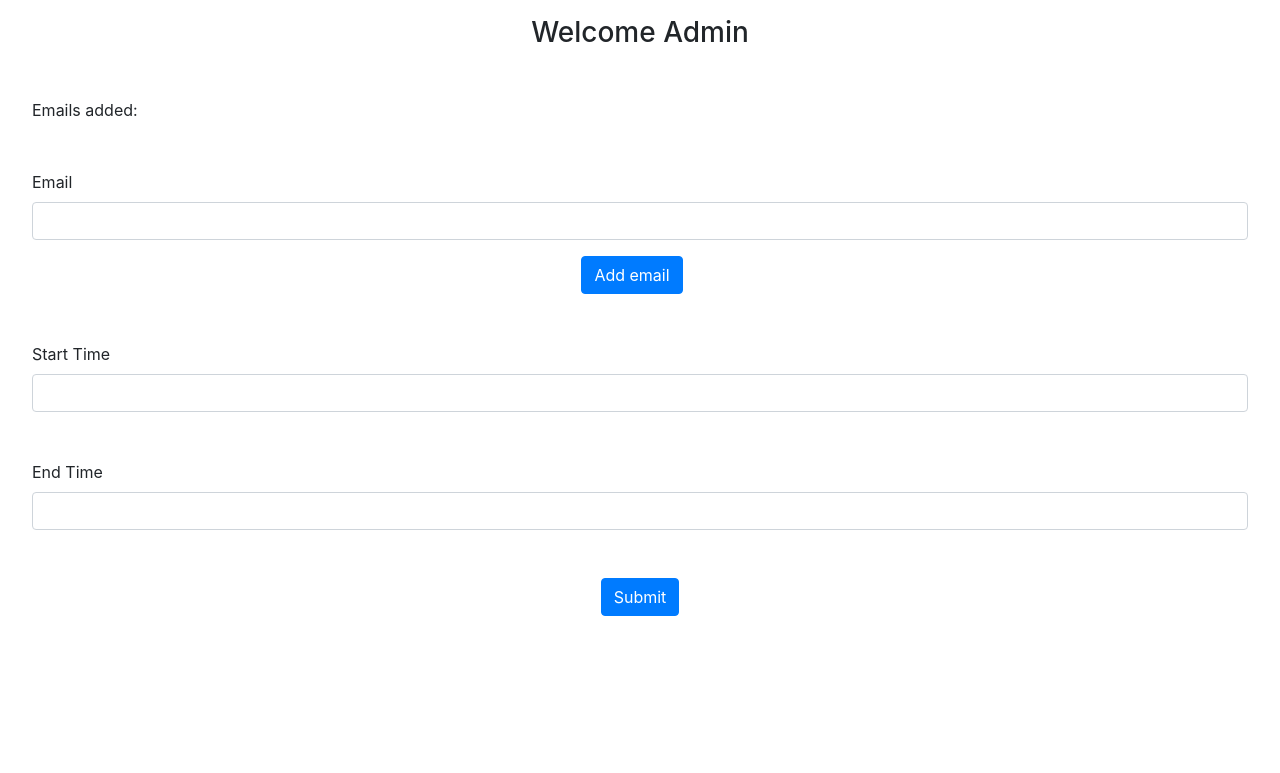
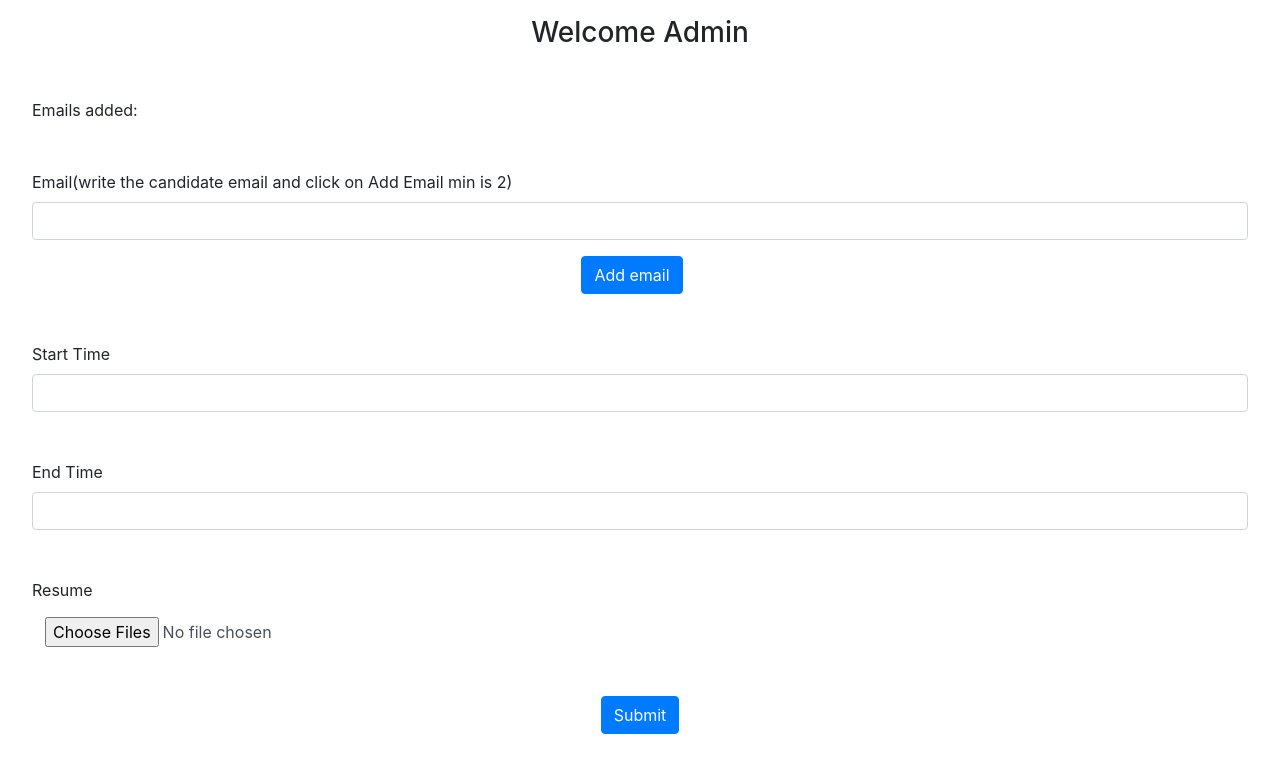
Before and after one commit to Abhirup-99/django-interview, a Django app: page / in a window 1280 px wide. Shown: the top 773 px of the page. Run offline with Django 3.2, Linux system fonts and the light colour scheme; some libraries are stand-ins or nearby versions.

Commit message:
resume: Add feature

```diff
--- a/meeting/utils.py
+++ b/meeting/utils.py
@@ -51,9 +51,6 @@ def addInterviews(submitData: interviewData) -> Tuple[Dict[str, str], int]:
                 endtime__gt=starttime,
             )
         )
-        print(interviews)
-        for interview in interviews:
-            print(interview.starttime, interview.id, interview.endtime)
         interviewer = Interviewer.objects.get(pk=1)
         if interviews.exists and len(interviews) > 0:
             return (
@@ -78,6 +75,7 @@ def addInterviews(submitData: interviewData) -> Tuple[Dict[str, str], int]:
                 interviewId=interviewId,
             )
             newInterview.save()
+        sendEmail(email)
         return ({"status": "success", "interviewId": interviewId}, 200)
 
 
--- a/meeting/views.py
+++ b/meeting/views.py
@@ -1,6 +1,5 @@
 import json
 
-from django.core import serializers
 from django.http.request import HttpRequest
 from django.http.response import HttpResponse, JsonResponse
 from django.shortcuts import render
@@ -29,7 +28,6 @@ def getInterviewView(request: HttpRequest) -> JsonResponse:
     interviews = Interview.objects.filter(interviewId=interviewId).select_related(
         "interviewee"
     )
-    print(interviews)
     if not interviews.exists():
         return JsonResponse({"status": "failure"}, status=400)
     interview = {
@@ -38,7 +36,6 @@ def getInterviewView(request: HttpRequest) -> JsonResponse:
         "endtime": interviews[0].endtime,
         "emails": [interview.interviewee.email for interview in interviews],
     }
-    print(interview)
     return JsonResponse(interview)
 
 
--- a/templates/index.html
+++ b/templates/index.html
@@ -47,6 +47,21 @@
       type="text/css"
     />
     <script src="{% static 'js/index.js' %}"></script>
+    <script src="https://www.gstatic.com/firebasejs/8.6.8/firebase-app.js"></script>
+    <script src="https://www.gstatic.com/firebasejs/8.6.8/firebase-storage.js"></script>
+    <script>
+      var firebaseConfig = {
+        apiKey: "AIzaSyCFk3ZGYcnjnBEfNwgT0pplU9MeZCb-C-k",
+        authDomain: "awesome-erp-b3002.firebaseapp.com",
+        databaseURL:
+          "https://awesome-erp-b3002-default-rtdb.asia-southeast1.firebasedatabase.app",
+        projectId: "awesome-erp-b3002",
+        storageBucket: "awesome-erp-b3002.appspot.com",
+        messagingSenderId: "644148147898",
+        appId: "1:644148147898:web:c74bc062c9d2bbeba9f483",
+      };
+      firebase.initializeApp(firebaseConfig);
+    </script>
   </head>
   <body>
     <h3 class="text-center p-3">Welcome Admin</h3>
@@ -54,7 +69,10 @@
     <form id="formCreate">
       {% csrf_token %}
       <div class="form-group p-3 m-3">
-        <label for="userEmail">Email</label>
+        <label for="userEmail"
+          >Email(write the candidate email and click on Add Email min is
+          2)</label
+        >
         <input
           type="email"
           name="UserEmail"
@@ -74,6 +92,7 @@
           class="form-control datepicker"
           name="startTime"
           id="startTime"
+          required
         />
       </div>
       <div class="form-group p-3 m-3">
@@ -83,6 +102,19 @@
           class="form-control datepicker"
           name="endTime"
           id="endTime"
+          required
+        />
+      </div>
+      <div class="form-group p-3 m-3">
+        <label for="resume">Resume</label>
+        <input
+          type="file"
+          class="form-control btn"
+          name="resume"
+          id="resume"
+          accept="application/pdf"
+          multiple
+          required
         />
       </div>
       <div class="text-center">
@@ -157,6 +189,14 @@
     })
       .then(async (res) => {
         if (res.ok) {
+          const files = document.getElementById("resume").files;
+          const storageRef = firebase.storage().ref();
+          const folder = storageRef.child(
+            `${emailData[0]}${new Date().toString()}`
+          );
+          for (const file of files) {
+            await folder.child(`${file.name}`).put(file);
+          }
           $("#success").modal("show");
         } else {
           const response = await res.json();
@@ -164,7 +204,8 @@
           $("#success").modal("show");
         }
       })
-      .catch(() => {});
+      .catch((err) => {
+      });
   });
   const href = window.location.href;
   if (href.indexOf("=") !== -1) {
@@ -177,10 +218,6 @@
         if (res.status === "failure") {
           return;
         }
-        console.log(res.starttime, typeof res.starttime);
-        console.log(
-          new Date(res.starttime * 1000).toISOString().substring(0, 10)
-        );
         document.getElementById("endTime").value = new Date(res.endtime * 1000)
           .toISOString()
           .substring(0, 10);
```
Also changed, not shown: db.sqlite3.
